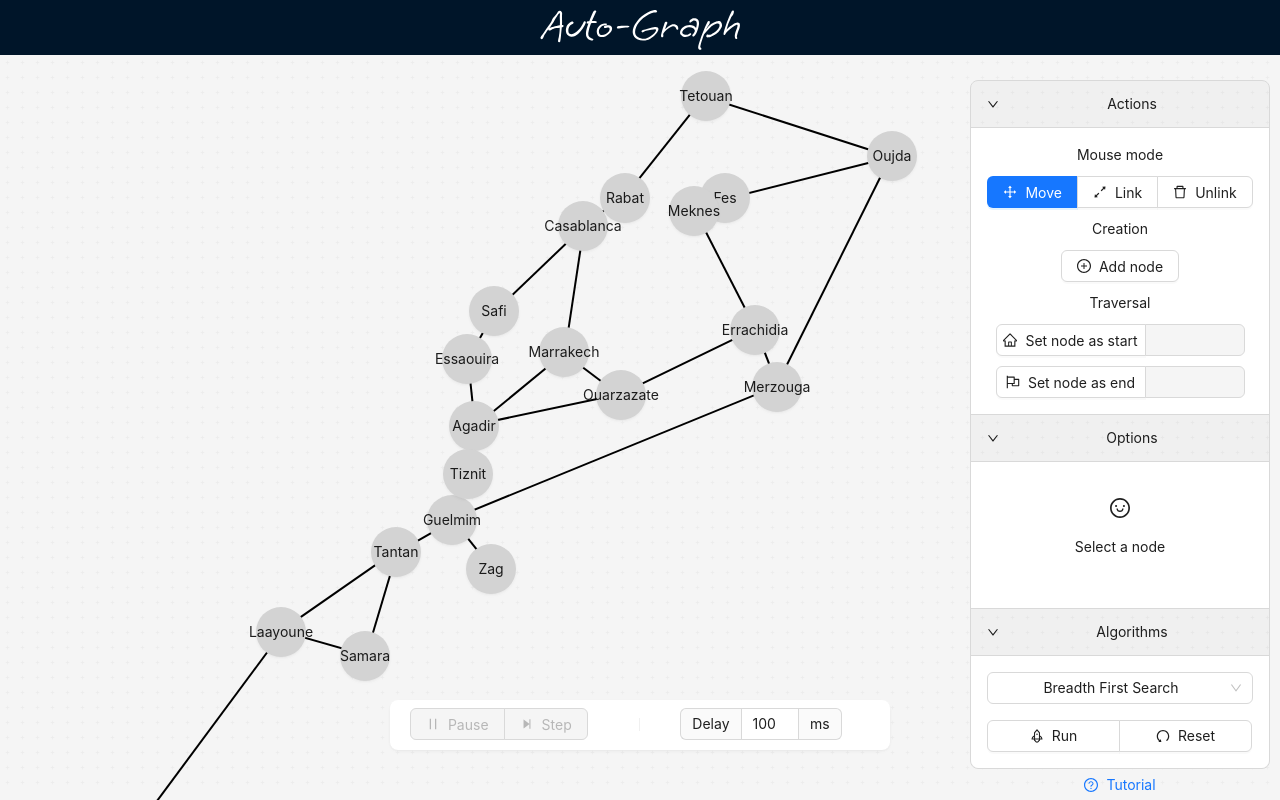
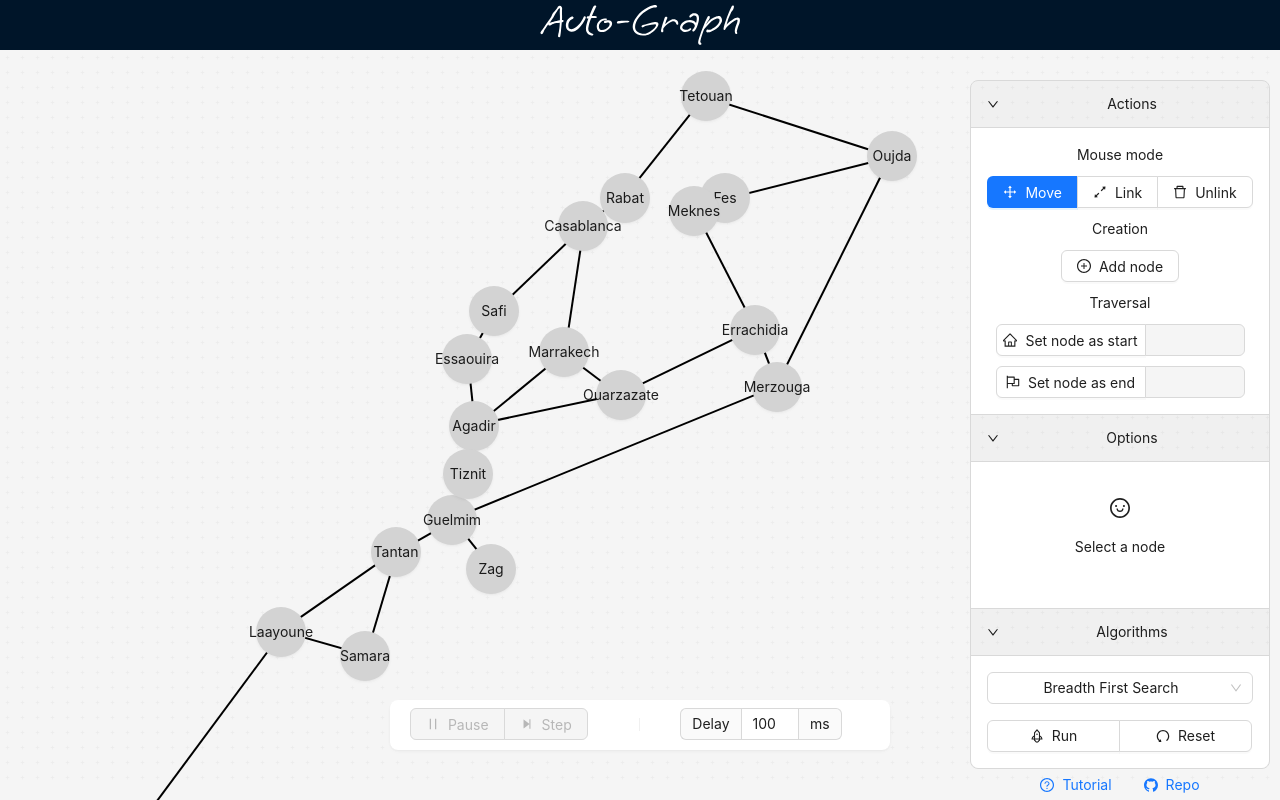
Before and after one commit to KernelOverseer/auto-graph, a React (Create React App) app: page / in a window 1280 px wide. Shown: the top 800 px of the page. Built offline with nearby package versions, Linux system fonts and the light colour scheme.

Commit message:
Added github repo link

```diff
--- a/src/Components/OptionsMenu.tsx
+++ b/src/Components/OptionsMenu.tsx
@@ -3,6 +3,7 @@ import {
   DeleteOutlined,
   DragOutlined,
   FlagOutlined,
+  GithubOutlined,
   HomeOutlined,
   PlusCircleOutlined,
   QuestionCircleFilled,
@@ -212,6 +213,14 @@ const OptionsMenu: React.FC<actionProps> = ({ actions }) => {
           setActive(["1", "2", "3"]);
         }}
       />
+      <Button
+        icon={<GithubOutlined />}
+        type="link"
+        href="https://github.com/kerneloverseer/auto-graph"
+        target="_blank"
+      >
+        Repo
+      </Button>
     </div>
   );
 };
--- a/src/Pages/MainLayout.tsx
+++ b/src/Pages/MainLayout.tsx
@@ -1,7 +1,18 @@
 import "antd";
 import React, { useState } from "react";
-import PieChartOutlined, { DesktopOutlined } from "@ant-design/icons";
-import { Card, Layout, Menu, MenuProps } from "antd";
+import PieChartOutlined, {
+  DesktopOutlined,
+  GithubOutlined,
+} from "@ant-design/icons";
+import {
+  Badge,
+  Card,
+  FloatButton,
+  Layout,
+  Menu,
+  MenuProps,
+  Tooltip,
+} from "antd";
 const { Header, Sider, Content } = Layout;
 
 interface Props {
@@ -13,14 +24,16 @@ const MainLayout: React.FC<Props> = ({ children }) => {
 
   return (
     <Layout style={{ minHeight: "100vh" }}>
-      <Header style={{ zIndex: 10, height: 55 }}>
+      <Header style={{ zIndex: 10, height: 50 }}>
+        <center>
           <div className="main-logo">
             <img
-            style={{ position: "relative", top: 10 }}
+              style={{ position: "relative", top: 5 }}
               height={40}
               src="AutoGraph.svg"
             />
           </div>
+        </center>
       </Header>
       {/*
       <Layout>
--- a/src/index.css
+++ b/src/index.css
@@ -15,6 +15,7 @@ code {
 
 .main-logo {
   color: white;
+  width: 200px;
 }
 
 .GraphNode:hover {
```
Lines whose indentation alone changed are shown as unchanged.
